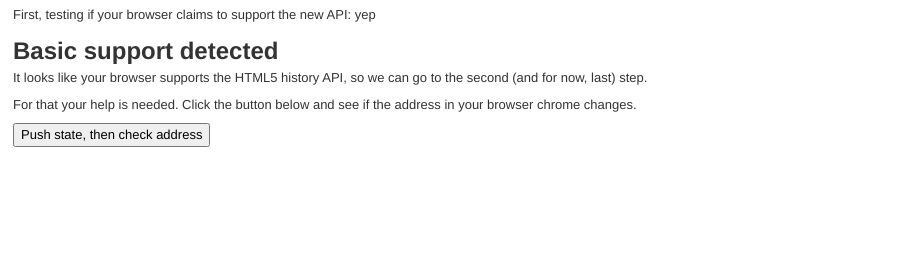
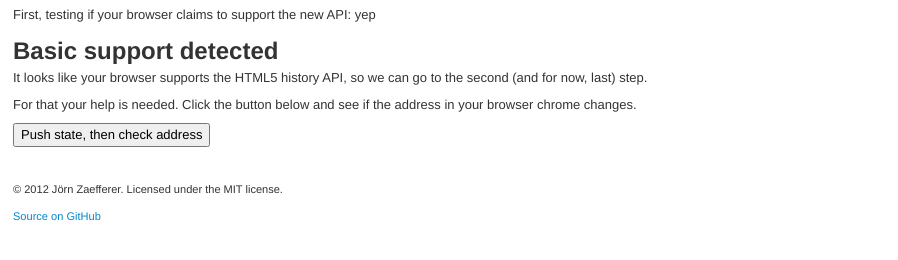
Before and after one commit to jzaefferer/historytest, a plain HTML site: page index.html in a window 1280 px wide. Shown: the part 70-330 px from the top of the page, without its empty margins (0-898 px from the left). Drawn offline with nearby package versions, Linux system fonts and the light colour scheme.

Commit message:
Added footer

```diff
--- a/css/custom.css
+++ b/css/custom.css
@@ -4,3 +4,7 @@ body {
 #submit-result, #gathering-feedback, #step-two, #thanks {
 	display: none;
 }
+footer {
+	font-size: .85em;
+	margin-top: 3em;
+}
--- a/index.html
+++ b/index.html
@@ -30,6 +30,11 @@
 		<h2>Submitted</h2>
 		<p>Thank you for your testing help! Loading results table...</p>
 	</div>
+
+	<footer>
+		<p>&copy; 2012 Jörn Zaefferer. Licensed under the MIT license.</p>
+		<p><a href="https://github.com/jzaefferer/historytest">Source on GitHub</a></p>
+	</footer>
 	<button id="submit-result"><span id="detail-result"></span>Submit this result to Browserscope</button>
 	<script src="https://ajax.googleapis.com/ajax/libs/jquery/1.7.2/jquery.js"></script>
 	<script src="historytest.js"></script>
```
